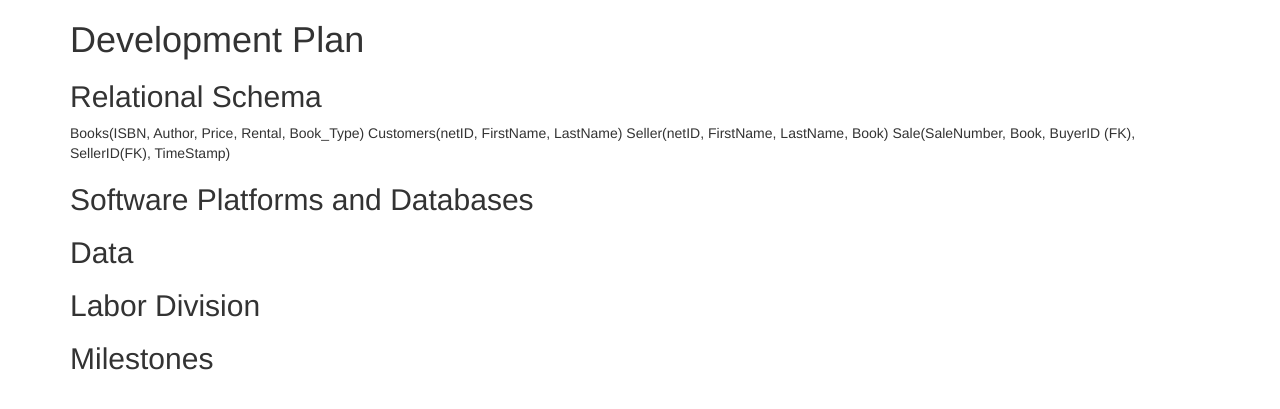
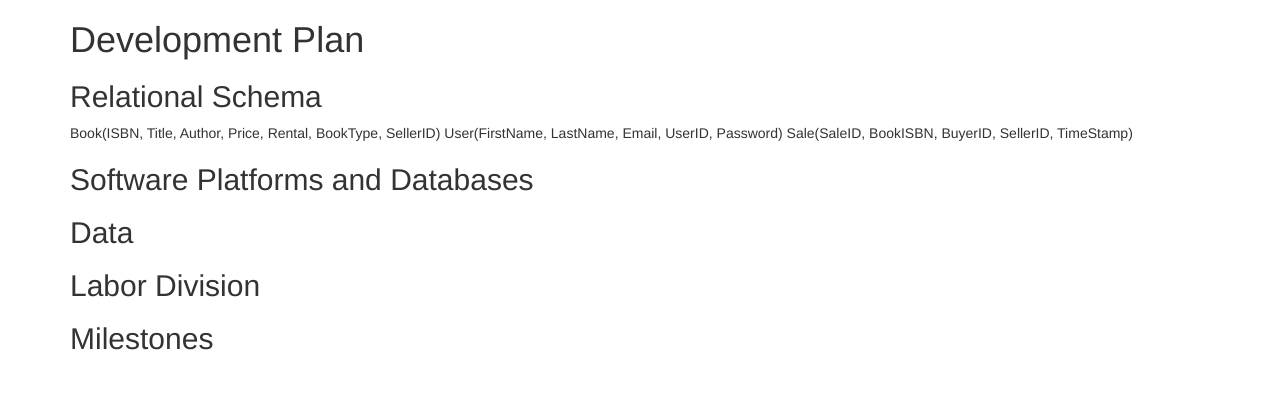
Before and after one commit to cshinaver/BookFinder, a Flask app: template bookfinder/templates/development_plan.html in a window 1280 px wide. Shown: the top 409 px of the page. Run offline with Flask 2, Linux system fonts and the light colour scheme; the template is opened without the code that fills it, so the values that code supplies are empty; some libraries are stand-ins or nearby versions.

Commit message:
LaFun edit

```diff
--- a/bookfinder/templates/development_plan.html
+++ b/bookfinder/templates/development_plan.html
@@ -10,10 +10,9 @@
         <h1>Development Plan</h1>
         <h2>Relational Schema</h2>
         <p>
-            Books(ISBN, Author, Price, Rental, Book_Type)
-            Customers(netID, FirstName, LastName)
-            Seller(netID, FirstName, LastName, Book)
-            Sale(SaleNumber, Book, BuyerID (FK), SellerID(FK), TimeStamp)
+            Book(ISBN, Title, Author, Price, Rental, BookType, SellerID)
+            User(FirstName, LastName, Email, UserID, Password)
+	    Sale(SaleID, BookISBN, BuyerID, SellerID, TimeStamp)
         </p>
         <h2>Software Platforms and Databases</h2>
         <p>
```
